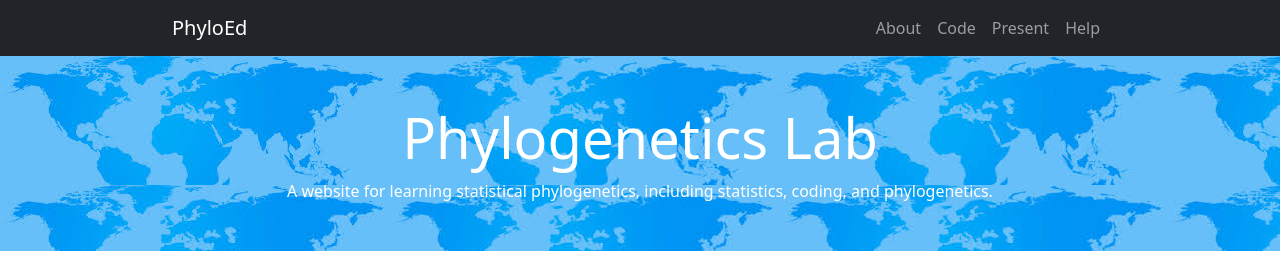
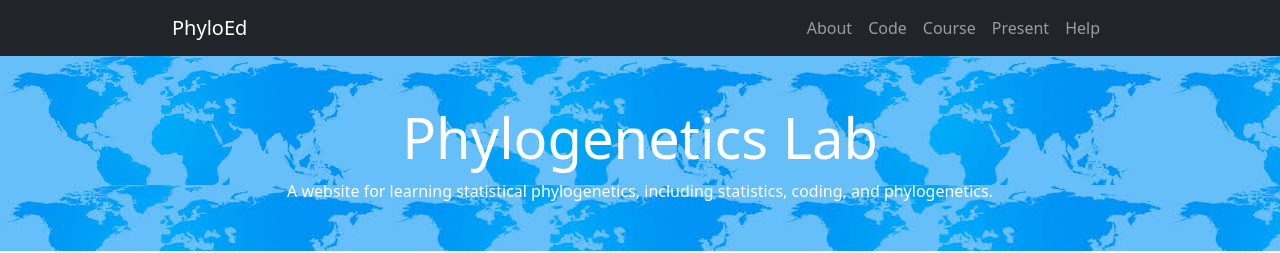
Before and after one commit to lliu1871/PhyEd, a Jekyll site: the page built from index.markdown, in a window 1280 px wide. Shown: the top 253 px of the page. Built offline with Jekyll 4.4.1, drawn with Linux system fonts in a browser that asks for light colours.

Commit message:
Update _config.yml

```diff
--- a/_config.yml
+++ b/_config.yml
@@ -44,6 +44,7 @@ bootstrap:
   header_pages:
    - about.markdown
    - code.markdown
+   - course.markdown
    - present.markdown
    - help.markdown
 
```
